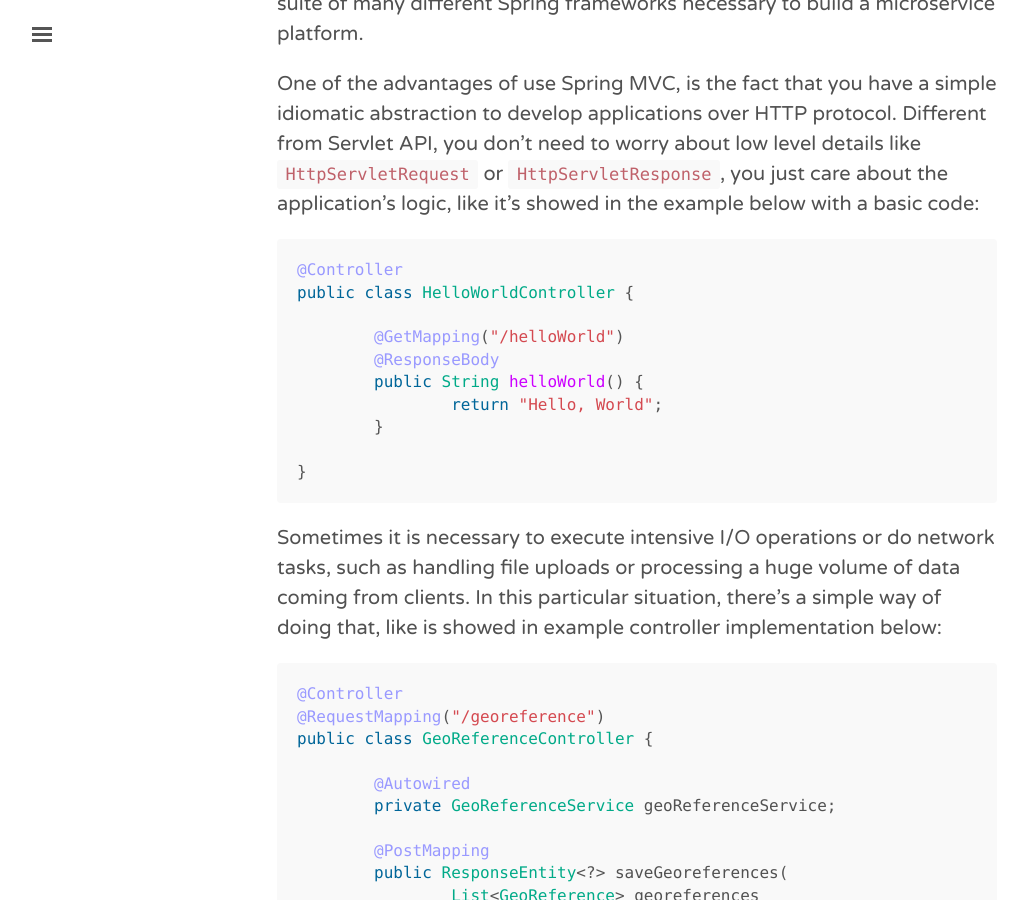
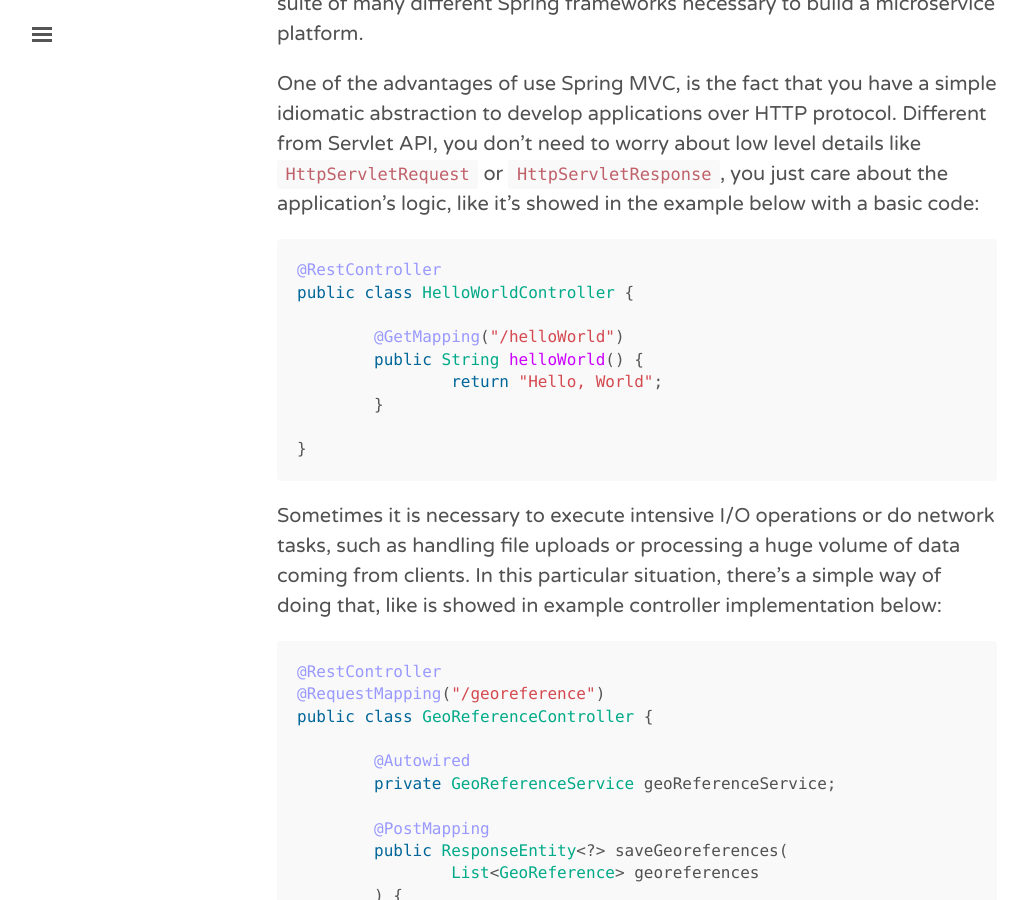
Before and after one commit to adrianobrito/adrianobrito.github.io, a Jekyll site: the page built from _posts/2018-01-11-using-callable-responses-in-spring-mvc.md, in a window 1280 px wide and 900 px high, scrolled down 383 px. Shown: the whole window, without its empty margins (3-1030 px from the left). Built offline with Jekyll 4.4.1, drawn with Linux system fonts in a browser that asks for light colours; comment, search, counter and statistics services are not loaded; some of the changed text lies outside the part shown.

Commit message:
[Fix] Add some review due to some help from slack guys

````diff
--- a/_config.yml
+++ b/_config.yml
@@ -17,7 +17,7 @@
   url:               https://github.com/adrianobrito
   email:             adrianosdebrito@gmail.com
   github:            https://github.com/adrianobrito
-  linkedin:          https://linkedin.com
+  linkedin:          https://www.linkedin.com/in/adriano-brito-bispo-3a262b106
 
 # Custom vars
 version:             1.0.0
--- a/_posts/2018-01-11-using-callable-responses-in-spring-mvc.md
+++ b/_posts/2018-01-11-using-callable-responses-in-spring-mvc.md
@@ -7,11 +7,10 @@
 One of the advantages of use Spring MVC, is the fact that you have a simple idiomatic abstraction to develop applications over HTTP protocol. Different from Servlet API, you don't need to worry about low level details like `HttpServletRequest` or `HttpServletResponse`, you just care about the application's logic, like it's showed in the example below with a basic code:
 
 ```java
-@Controller
+@RestController
 public class HelloWorldController {
 
 	@GetMapping("/helloWorld")
-	@ResponseBody
 	public String helloWorld() {
 		return "Hello, World";
 	}
@@ -22,7 +21,7 @@
 Sometimes it is necessary to execute intensive I/O operations or do network tasks, such as handling file uploads or processing a huge volume of data coming from clients. In this particular situation, there's a simple way of doing that, like is showed in example controller implementation below:
 
 ```java
-@Controller
+@RestController
 @RequestMapping("/georeference")
 public class GeoReferenceController {
 
@@ -101,14 +100,14 @@
 I created a little [project in github](https://github.com/adrianobrito/callable-controller) with some callable response implementations. In this project, there's a [class](https://github.com/adrianobrito/callable-controller/blob/master/src/main/java/com/example/callablecontroller/CallableController.java) with practical methods that I will use to show some callable response examples, starting from the most basic:
 
 ```java
-@Controller
+@RestController
 @RequestMapping("/async/callable")
 public class CallableController {
 
     //..
 
     @GetMapping("/response-body")
-    public @ResponseBody Callable<String> callable() {
+    public Callable<String> callable() {
         return () -> {
             Thread.sleep(2000);
             return "Callable result";
@@ -125,14 +124,14 @@
 In the `SimpleAsyncServlet` class, a timeout value was specified in `AsyncContext`. So, how can it be done in Spring MVC? Just by using `WebAsyncTask` as return type of a controller method, like is showed in the example below:
 
 ```java
-@Controller
+@RestController
 @RequestMapping("/async/callable")
 public class CallableController {
 
     private final Integer TIMEOUT = 3000;
 
     @GetMapping("/custom-timeout-handling")
-    public @ResponseBody WebAsyncTask<String> callableTimeout() {
+    public WebAsyncTask<String> callableTimeout() {
         Callable<String> callable = () -> {
             Thread.sleep(2000);
             return "Callable result";
@@ -150,7 +149,7 @@
 
 
 ```java
-@Controller
+@RestController
 @RequestMapping("/georeference")
 public class GeoReferenceController {
 
````
